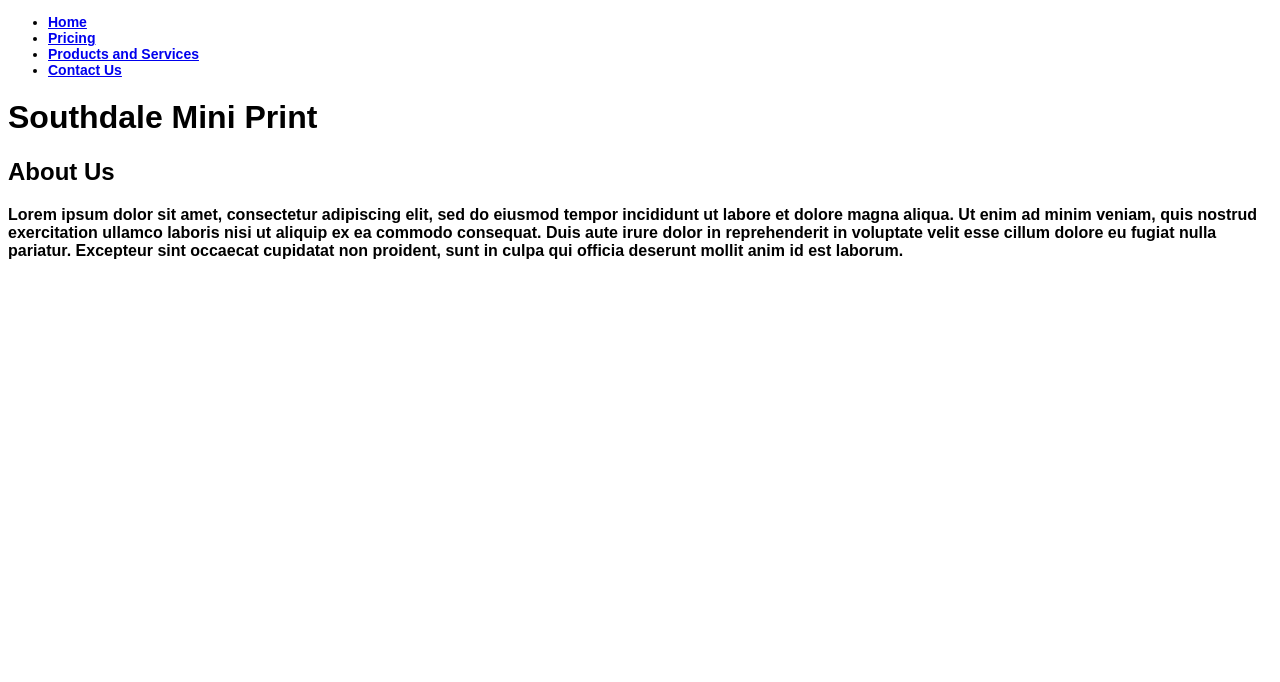
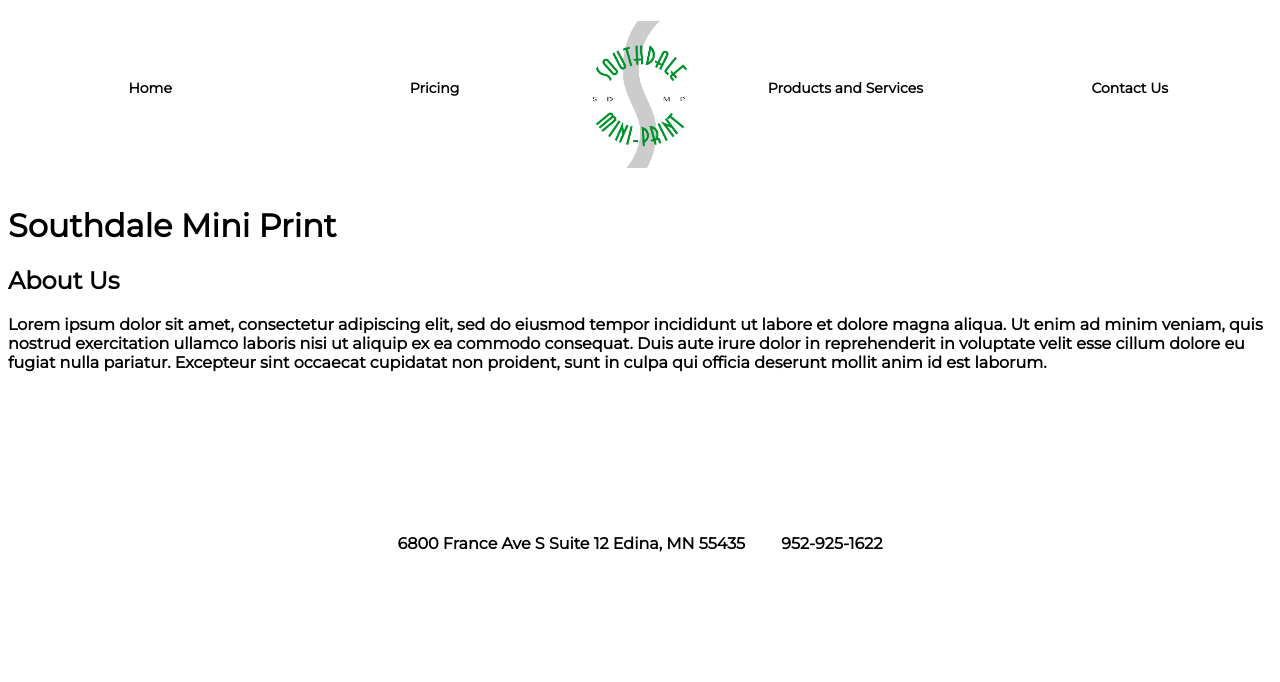
Before and after one commit to accessibiliTAY/SouthdaleMiniPrint, a plain HTML site: page index.html in a window 1280 px wide. Drawn offline with Linux system fonts and the light colour scheme; files whose address does not match are found by name.

Commit message:
adds functionality and styling to the nav bar

```diff
--- a/index.html
+++ b/index.html
@@ -5,25 +5,40 @@
     <title>Southdale Mini Print</title>
     <link rel="stylesheet" href="style.css" />
     <base href="/">
+    <link href="https://fonts.googleapis.com/css?family=Montserrat" rel="stylesheet">
   </head>
   <body>
     <div class="main">
+
       <!-- Navigation -->
       <nav role="navigation">
         <div class="topnav">
-          <ul class="nav navbar">
+          <div class="logo-container">
+            <ul class="navbar">
+
+              <div class="menucontainer">
                 <li>
                   <a href="/">Home</a>
                 </li>
                 <li>
-                <a href="/pricing">Pricing</a>
+                  <a href="file:///Users/Taylor/coding/SouthdaleMiniPrint/pricing.html">Pricing</a>
+                </li>
+              </div>
+
+              <div class="logocontainer">
+                <li>
+                  <img class="logo" src="file:///Users/Taylor/coding/SouthdaleMiniPrint/SDMPlogo.jpg" alt="Southdale Mini Print">
+                </li>
+              </div>
+
+              <div class="restofcontainer">
+                <li>
+                    <a href="file:///Users/Taylor/coding/SouthdaleMiniPrint/productsandservices.html">Products and Services</a>
                     </li>
                     <li>
-                  <a href="/productsandservices">Products and Services</a>
+                      <a href="file:///Users/Taylor/coding/SouthdaleMiniPrint/contactus.html">Contact Us</a>
                     </li>
-            <li>
-                  <a href="/contactus">Contact Us</a>
-            </li>
+              </div>
             </ul>
           </div>
       </nav>
@@ -44,4 +59,10 @@
 
       </div>
     </div>
+    <div class="footer">
+      <ul class="footer-list">
+        <li class="footer-indiv">6800 France Ave S Suite 12 Edina, MN 55435</li>
+        <li class="footer-indiv">952-925-1622</li>
+      </ul>
+    </div>
   </body>
--- a/style.css
+++ b/style.css
@@ -4,12 +4,97 @@
 }
 
 body, h1, h2, h3, h4, h5, h6{
-  font-family: sans-serif;
+  font-family: 'Montserrat', sans-serif;
   font-weight: 600;
+  display: block;
 
+
+}
+div{
+  width: 100%
+}
+/*img {
+  width: auto;
+  height: auto;
+}*/
+
+a {
+    text-decoration: none;
+    cursor: auto;
+    color: inherit;
+}
+
+ul {
+    list-style-type: none;
+    margin: 0;
+    padding: 0;
+    overflow: hidden;
+    background-color: white;
+    text-align: center;
+
+}
+
+li {
+  display: inline-block;
+  padding: 10% 16px;
+  height: 100%;
+
+}
+
+li a {
+  padding: 14px 16px;
+  display: block;
+  color: black;
+  text-align: center;
+  text-decoration: none;
+  height: 100%;
+
+
+
+}
+
+li a:hover {
+    background-color: grey;
 }
 
 .topnav {
   font-size: 14px;
+  width: 100%;
+  height: 100%;
+}
+
+img {
+  width: 100%;
+  height: auto;
 
 }
+.logocontainer {
+  width: 10%;
+  height: 100%;
+  float: left;
+  display: inline-flex;
+
+}
+
+.menucontainer{
+  width: 45%;
+  height: 100%;
+  float: left;
+  display: inline-flex;
+
+}
+.restofcontainer {
+  width: 45%;
+  height: 100%;
+  float: left;
+  display: inline-flex;
+}
+.menucontainer li{
+  width: 50%;
+  height: 100%
+}
+.restofcontainer li{
+  width: 50%;
+  height: 100%;
+
+}
```
Also changed, not shown: contactus.html (+28 -5 lines), pricing.html (+31 -9 lines), productandservices.html (+28 -5 lines), SDMPlogo.jpg (added). Lines whose indentation alone changed are shown as unchanged.
